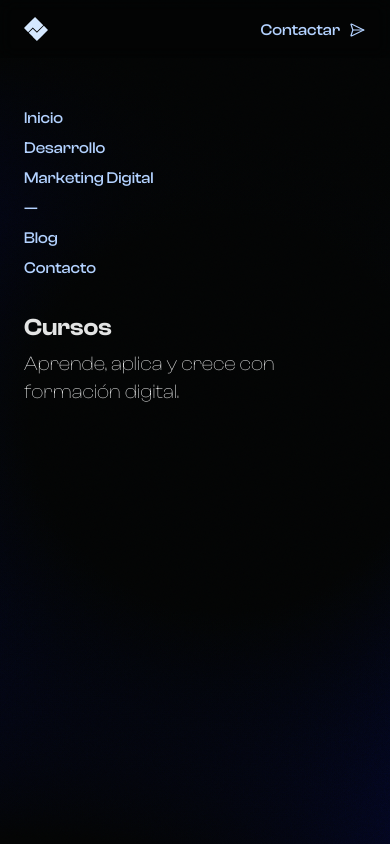
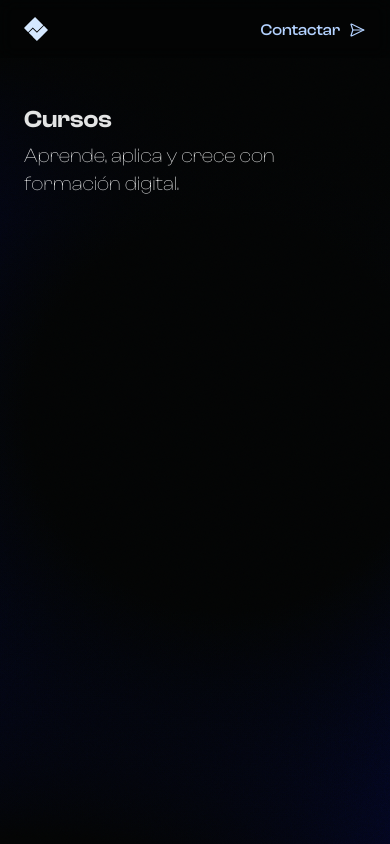
Before and after one commit to esflowers/the-company, a Next.js app: page /courses in a window 390 px wide. Shown: the top 844 px of the page. Built offline with nearby package versions, Linux system fonts and the light colour scheme; a web font is replaced by a local one.

Commit message:
add responsive styles in menu

```diff
--- a/src/app/components/layouts/Menu.tsx
+++ b/src/app/components/layouts/Menu.tsx
@@ -6,6 +6,7 @@ import Button from "../ui/Button";
 
 interface Props {
     mode?: ModeTheme
+    isOpen?: boolean
 }
 
 const links = [
@@ -17,11 +18,20 @@ const links = [
     { href: linkContact, label: "Contacto" },
 ]
 
-export default function Menu({ mode = 'normal' }: Props) {
-    const pathname = usePathname();
+export default function Menu({ mode = 'normal', isOpen = false }: Props) {
+    const pathname = usePathname()
+    const visibility = isOpen ? 'translate-x-0' : 'translate-x-full'
+
+    const modeBg = {
+        normal: 'bg-primary-950',
+        dev: 'bg-dev-950',
+        mark: 'bg-mark-950',
+        edu: 'bg-edu-950',
+        blog: 'bg-primary-100',
+    }
 
     return (
-        <nav className="space-y-1">
+        <nav className={`w-dvw h-dvh fixed bottom-0 left-0 z-40 pt-20 px-6 sm:px-8 flex flex-col items-end gap-2 ${modeBg[mode]} md:size-fit md:relative md:z-10 md:p-0 md:items-start md:gap-1 md:bg-transparent transition-transform duration-200 ${visibility} md:translate-x-0`}>
             {links.map(({ href, label }) => (
                 <Button
                     key={href}
@@ -29,8 +39,7 @@ export default function Menu({ mode = 'normal' }: Props) {
                     href={href}
                     variant="text"
                     mode={mode}
-                    size="md"
-                >
+                    size="md">
                     {pathname === href ? <span>&mdash;</span> : label}
                 </Button>
             ))}
```
